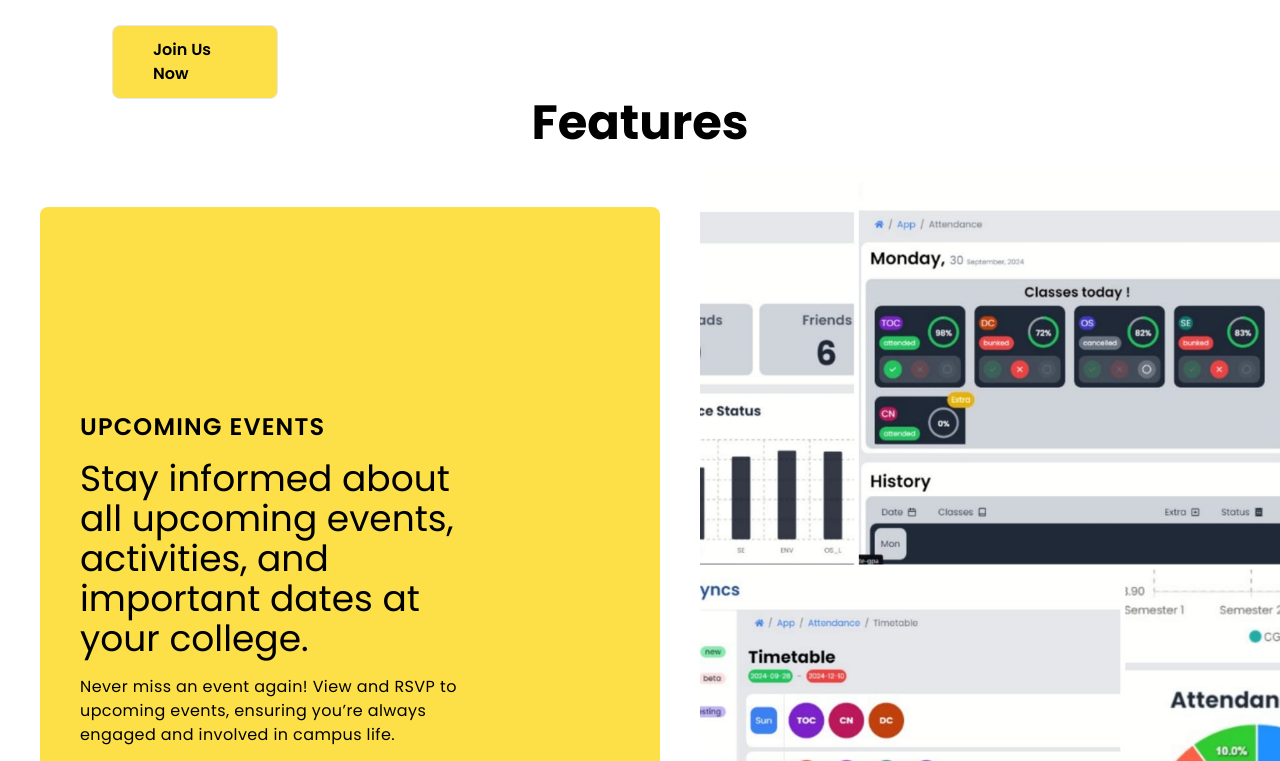
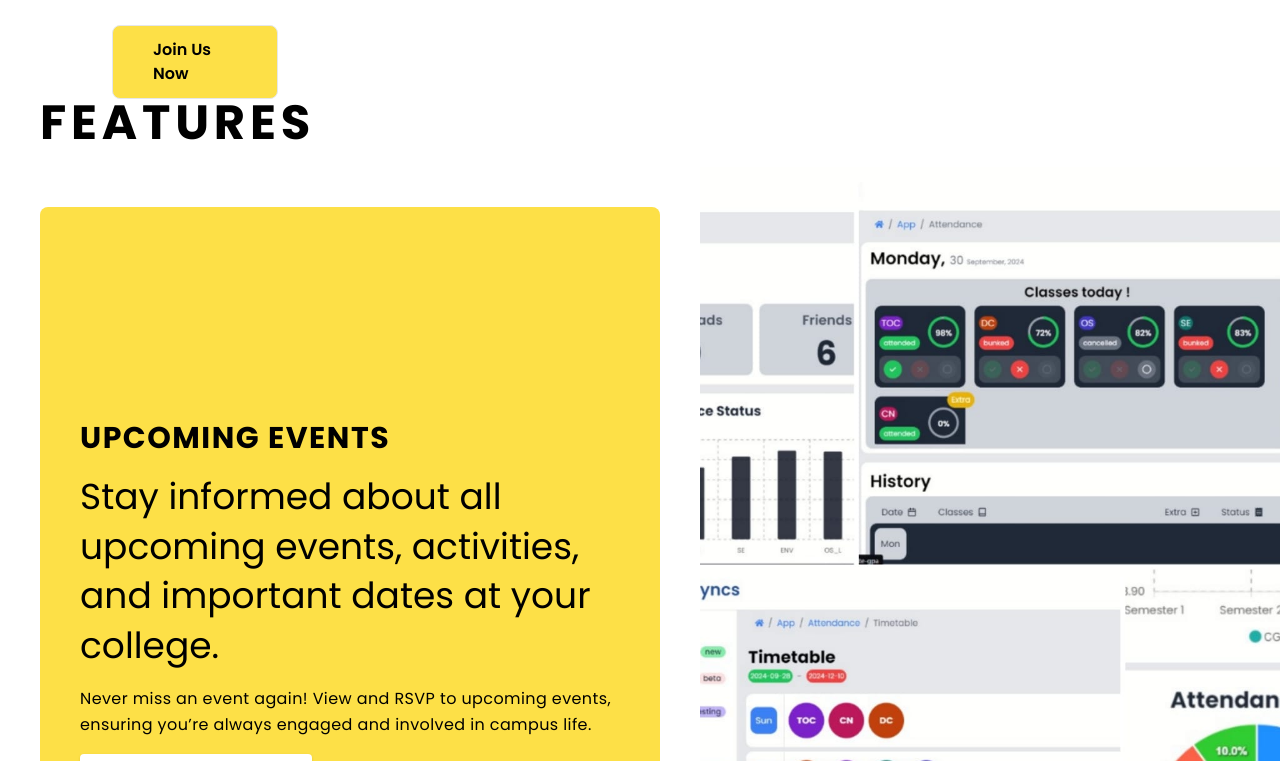
Before and after one commit to Vasudevshetty/studysyncs-v2, a React (Vite) app in the folder client/: page / in a window 1280 px wide. Shown: the part 839-1600 px from the top of the page. Built offline with nearby package versions, Linux system fonts and the light colour scheme.

Commit message:
done with the stying of features part

```diff
--- a/client/src/components/Home/Features/FeaturesDesktop.jsx
+++ b/client/src/components/Home/Features/FeaturesDesktop.jsx
@@ -2,7 +2,7 @@ import { useEffect, useState, useRef } from "react";
 import AOS from "aos";
 import "aos/dist/aos.css";
 import { featuresData } from "../Data/FeaturesData";
-import { AiOutlineArrowRight } from "react-icons/ai"; // Import the arrow icon
+import { AiOutlineArrowRight } from "react-icons/ai";
 
 function Features() {
   const [visibleSection, setVisibleSection] = useState(0);
@@ -42,8 +42,8 @@ function Features() {
         <h1>Features</h1>
       </div>
 
-      <div className="lg:flex flex-col items-center hidden">
-        <h1 className="text-3xl sm:text-4xl lg:text-5xl font-bold text-center mb-5">
+      <div className="lg:flex  flex-col  hidden">
+        <h1 className="text-5xl  font-bold pl-10 uppercase tracking-widest mb-5">
           Features
         </h1>
 
@@ -53,29 +53,26 @@ function Features() {
             {featuresData.map((feature, index) => (
               <div
                 key={index}
-                className={`w-full sm:w-2/3 space-y-4 h-screen flex flex-col justify-center transition-opacity duration-700 ${
+                className={`w-full  space-y-4 h-screen flex flex-col justify-center transition-opacity duration-700 ${
                   visibleSection === index ? "opacity-100" : "opacity-0"
                 }`}
                 ref={(el) => (sectionsRef.current[index] = el)}
                 data-index={index}
               >
-                <h1 className="text-xl sm:text-2xl uppercase tracking-wider font-semibold">
+                <h1 className="text-3xl  uppercase tracking-wider font-bold">
                   {feature.title}
                 </h1>
-                <h3 className="text-3xl sm:text-4xl leading-snug">
-                  {feature.heading}
-                </h3>
-                <p className="text-sm sm:text-base tracking-wide leading-relaxed">
+                <h3 className="text-4xl  leading-snug">{feature.heading}</h3>
+                <p className="text-base tracking-wide leading-relaxed ">
                   {feature.description}
                 </p>
-                <button className="mt-4 bg-white text-black font-bold py-2 px-6 w-2/3 dark:bg-gray-400 dark:text-white rounded shadow flex items-center">
+                <button className="mt-4 bg-white text-black font-bold py-2 px-6  dark:bg-gray-400 w-[40%] dark:text-white rounded shadow flex items-center">
                   {feature.title} <AiOutlineArrowRight className="ml-2" />
                 </button>
               </div>
             ))}
           </div>
 
-          {/* Sticky Image Section, visible only on laptops and desktops */}
           <div className="hidden lg:flex flex-1">
             <div className="sticky top-0 h-screen">
               <img
```
